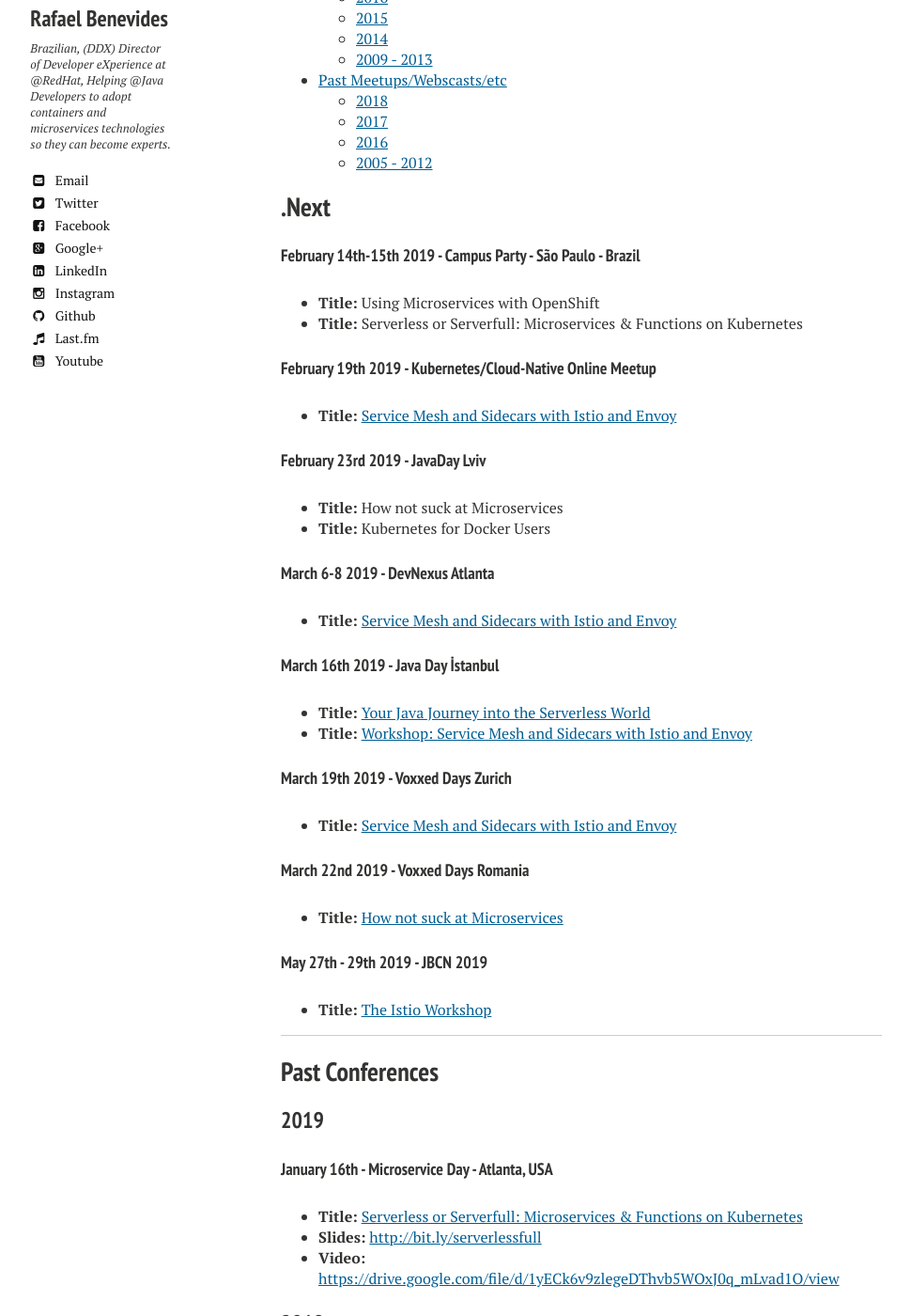
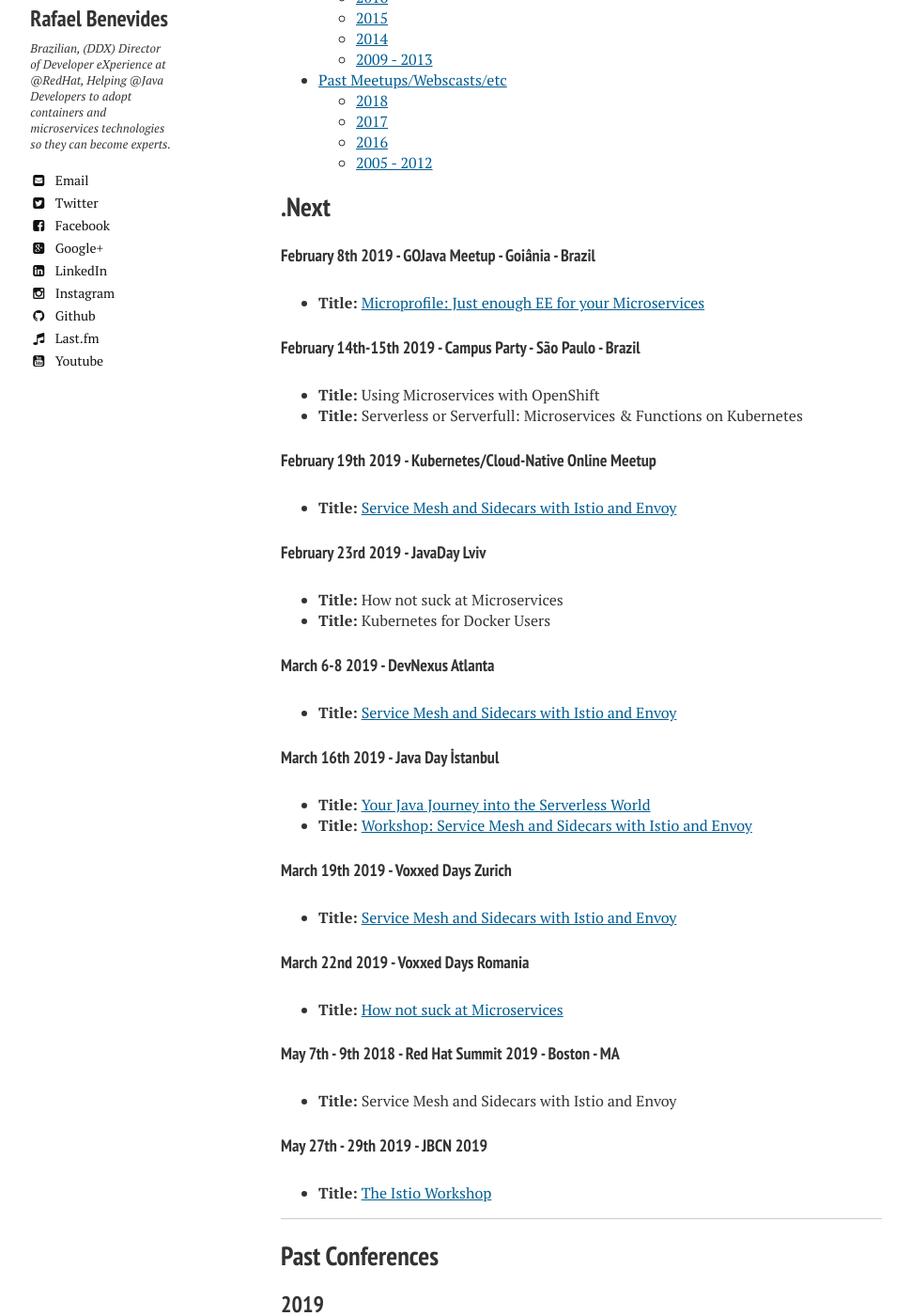
Before and after one commit to rafabene/rafabene.github.io, a Jekyll site: the page built from talks/index.md, in a window 1280 px wide and 1400 px high, scrolled down 660 px. Shown: the whole window at 94% size, without its empty margins (21-991 px from the left). Built offline with Jekyll 4.4.1, drawn with Linux system fonts in a browser that asks for light colours; nearby versions of some CDN libraries; comment, search, counter and statistics services are not loaded.

Commit message:
Added GOJava and Summit

```diff
--- a/talks/index.md
+++ b/talks/index.md
@@ -15,6 +15,9 @@
 
 
 ## .Next
+
+#### February 8th 2019 - GOJava Meetup - Goiânia - Brazil
+- **Title:** [Microprofile: Just enough EE for your Microservices](https://www.meetup.com/GOJava/events/258303122/)
 
 #### February 14th-15th 2019 - Campus Party - São Paulo - Brazil
 - **Title:** Using Microservices with OpenShift
@@ -39,6 +42,9 @@
 
 #### March 22nd 2019 - Voxxed Days Romania
 - **Title:** [How not suck at Microservices](https://romania.voxxeddays.com/2019/02/03/how-not-suck-at-microservices//)
+
+#### May 7th - 9th 2018 - Red Hat Summit 2019 - Boston - MA
+- **Title:** Service Mesh and Sidecars with Istio and Envoy
 
 #### May 27th - 29th 2019 - JBCN 2019
 - **Title:** [The Istio Workshop](http://www.jbcnconf.com/2019/infoTalk.html?id=5c196e0238da165f64820b2a)
```
